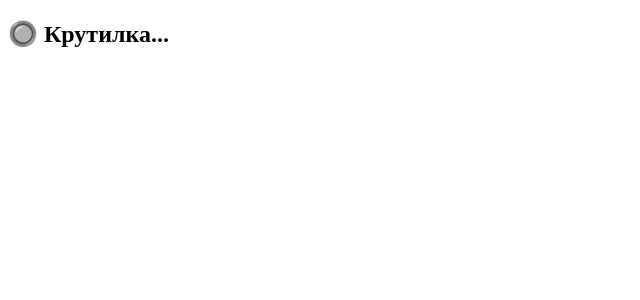
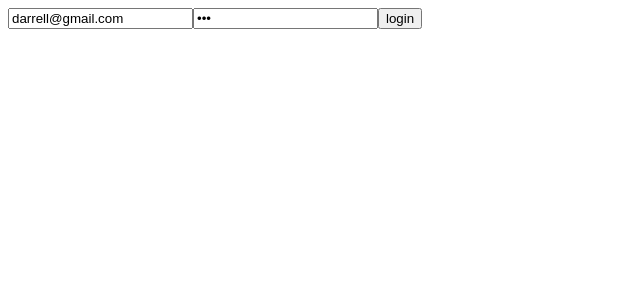
Before and after one commit to umkament/exam_incubator, a React (Create React App) app: page / in a window 1280 px wide. Shown: the top 300 px of the page, without its empty margins (0-640 px from the left). Built offline with nearby package versions, Linux system fonts and the light colour scheme; no server answers.

Commit message:
пятница 1/7 не засчитан ответ

```diff
--- a/src/index.tsx
+++ b/src/index.tsx
@@ -1,37 +1,35 @@
-import React, { useEffect } from 'react'
+import React, {ChangeEvent, useEffect, useState} from 'react'
 import ReactDOM from 'react-dom/client';
-import { applyMiddleware, combineReducers, legacy_createStore as createStore } from 'redux'
+import { BrowserRouter, Route, Routes, useNavigate } from 'react-router-dom'
 import thunk, { ThunkAction, ThunkDispatch } from 'redux-thunk'
 import { Provider, TypedUseSelectorHook, useDispatch, useSelector } from 'react-redux'
-import { BrowserRouter, Navigate, Route, Routes, useNavigate } from 'react-router-dom'
 import axios from 'axios'
+import { applyMiddleware, combineReducers, legacy_createStore as createStore } from 'redux'
+
+
+// Types
+type LoginFieldsType = {
+  email: string
+  password: string
+}
 
 // API
 const instance = axios.create({baseURL: 'https://exams-frontend.kimitsu.it-incubator.ru/api/'})
 
 const api = {
-  me() {
-    return instance.get('auth/me?delay=3')
+  login(data: LoginFieldsType) {
+    return instance.post('auth/login', data)
   },
 }
 
-
 // Reducer
-const initState = {
-  isInitialized: false,
-  isLoading: false,
-  isLoggedIn: false
-}
+const initState = {isAuth: false}
 type InitStateType = typeof initState
 
 const appReducer = (state: InitStateType = initState, action: ActionsType): InitStateType => {
   switch (action.type) {
-    case 'SET_IS_INITIALIZED':
-      return {...state, isInitialized: action.isInitialized}
-    case 'SET_LOADING':
-      return {...state, isLoading: action.isLoading}
-    case 'SET_IS_LOGGED_IN':
-      return {...state, isLoggedIn: action.isLoggedIn}
+    case 'SET_AUTH':
+      return {...state, isAuth: action.isAuth}
     default:
       return state
   }
@@ -47,76 +45,79 @@ type AppThunk<ReturnType = void> = ThunkAction<ReturnType, RootState, unknown, A
 const useAppDispatch = () => useDispatch<AppDispatch>()
 const useAppSelector: TypedUseSelectorHook<RootState> = useSelector
 
-const setIsInitialized = (isInitialized: boolean) => ({type: 'SET_IS_INITIALIZED', isInitialized} as const)
-const setLoading = (isLoading: boolean) => ({type: 'SET_LOADING', isLoading} as const)
-const setIsLoggedIn = (isLoggedIn: boolean) => ({type: 'SET_IS_LOGGED_IN', isLoggedIn} as const)
-type ActionsType =
-   | ReturnType<typeof setLoading>
-   | ReturnType<typeof setIsInitialized>
-   | ReturnType<typeof setIsLoggedIn>
+const setAuth = (isAuth: boolean) => ({type: 'SET_AUTH', isAuth} as const)
+type ActionsType = ReturnType<typeof setAuth>
+
 
 // Thunk
-const me = (): AppThunk => async (dispatch) => {
-  dispatch(setLoading(true))
-  api.me()
-     .then((res) => {
-       dispatch(setIsLoggedIn(true))
-     })
-     .finally(() => {
-       dispatch(setLoading(false))
-       dispatch(setIsInitialized(true))
-     })
-
+const loginTC = (email: string, password: string): AppThunk => async (dispatch) => {
+  try {
+    await api.login({email, password})
+    dispatch(setAuth(true))
+  } catch (e: any) {
+    alert(`❌ ${e.response.data.errors} ❌`)
+  }
 }
 
 // Components
-const Loader = () => <h2>🔘 Крутилка...</h2>
+const Login = () => {
+  const isAuth = useAppSelector(state => state.app.isAuth)
 
-const Login = () => {
-  const isInitialized = useAppSelector(state => state.app.isInitialized)
-  const isLoading = useAppSelector(state => state.app.isLoading)
-  const isLoggedIn = useAppSelector(state => state.app.isLoggedIn)
+  const dispatch = useAppDispatch()
 
-  if (isLoggedIn) {
-    return <Navigate to={'/'}/>
+  const navigate = useNavigate()
+
+  const [email, setEmail] = useState('darrell@gmail.com')
+  const [password, setPassword] = useState('123')
+
+  const changeEmailHandler = (e: ChangeEvent<HTMLInputElement>) => {
+    setEmail(e.target.value)
   }
 
-  return <h2>🐣 Login</h2>
-}
-const Profile = () => {
-  const isInitialized = useAppSelector(state => state.app.isInitialized)
-  const isLoading = useAppSelector(state => state.app.isLoading)
-  const isLoggedIn = useAppSelector(state => state.app.isLoggedIn)
-
-  if (!isLoggedIn) {
-    return <Navigate to={'/login'}/>
+  const changePasswordHandler = (e: ChangeEvent<HTMLInputElement>) => {
+    setPassword(e.target.value)
   }
 
-  return <h2>😎 Profile </h2>
+/*  useEffect(() => {
+  loginTC(email, password)
+  }, [])*/
+
+  loginTC(email, password)
+
+  if (isAuth) {
+    navigate('/profile')
+  }
+
+  return (
+     <div>
+       <input
+          type={'text'}
+          value={email}
+          onChange={changeEmailHandler}
+       />
+       <input
+          type={'password'}
+          value={password}
+          onChange={changePasswordHandler}
+       />
+       <button
+          disabled={!email || !password}
+       >
+         login
+       </button>
+     </div>
+  )
 }
 
 export const App = () => {
-  const isInitialized = useAppSelector(state => state.app.isInitialized)
-  const isLoading = useAppSelector(state => state.app.isLoading)
-  const isLoggedIn = useAppSelector(state => state.app.isLoggedIn)
-
-  const dispatch = useAppDispatch()
-
-  useEffect(() => {
-    dispatch(me())
-  }, [])
-
-  if (isLoading || !isInitialized || !isLoggedIn) {
-    return <Loader/>
-  }
-
   return (
      <Routes>
-       <Route path={'/'} element={<Profile/>}/>
-       <Route path={'login'} element={<Login/>}/>
+       <Route path={'/'} element={<Login/>}/>
+       <Route path={'/profile'} element={<h2>😎 Profile</h2>}/>
      </Routes>
   )
 }
+
 
 const root = ReactDOM.createRoot(document.getElementById('root') as HTMLElement);
 root.render(
@@ -128,10 +129,9 @@ root.render(
 );
 
 // 📜 Описание:
-// После старта / обновления приложения мы видим Login, а потом через 3 секунды Profile
-// Но это плохое поведение.
-// Ваша задача написать код при котором пользователя не будет редиректить на Login,
-// а во время ожидания ответа с сервера он будет видеть Loader
+// ❗ Email и password менять не надо. Это тестовые данные с которыми будет происходить успешный запрос.
+// Помогите разработчику исправить код так, чтобы успешно залогиниться (и редиректнуться на Profile)
+// В качестве ответа укажите код, который необходимо добавить, чтобы реализовать данную задачу.
 
-// 🖥 Пример ответа: <Loader/>
-//if (isLoading || !isInitialized || !isLoggedIn) {return <Loader/>} - ответ не засчитан
+// 🖥 Пример ответа: navigate('/profile')
+//ответ - loginTC(email, password) - не засчитан, возможно нужно через useEffect
```
